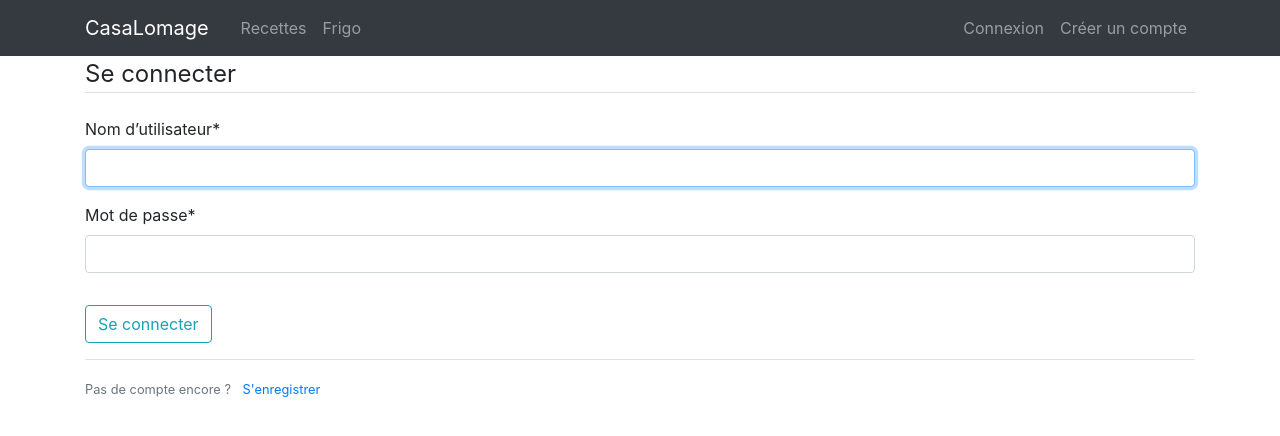
After one commit to lomira/dj_casaLomage, a Django app: page /login/ in a window 1280 px wide. The commit adds this page. Shown: the top 436 px of the page. Run offline with Django 3.2, Linux system fonts and the light colour scheme; parts of the project's set-up code (start-up, migrations or seed data) failed here and were passed over; some libraries are stand-ins or nearby versions.

Commit message:
login and out

```diff
--- a/dj_casaLomage/settings.py
+++ b/dj_casaLomage/settings.py
@@ -111,7 +111,7 @@ AUTH_PASSWORD_VALIDATORS = [
 # Internationalization
 # https://docs.djangoproject.com/en/3.1/topics/i18n/
 
-LANGUAGE_CODE = 'en-us'
+LANGUAGE_CODE = 'fr-fr'
 
 TIME_ZONE = 'Europe/Paris'
 
@@ -129,3 +129,7 @@ STATIC_URL = '/static/'
 
 # Cryspy config
 CRISPY_TEMPLATE_PACK = "bootstrap4"
+
+# Login config
+LOGIN_REDIRECT_URL = "recipe-home"
+LOGIN_URL = "login"
--- a/dj_casaLomage/urls.py
+++ b/dj_casaLomage/urls.py
@@ -14,12 +14,16 @@ Including another URLconf
     2. Add a URL to urlpatterns:  path('blog/', include('blog.urls'))
 """
 from django.contrib import admin
+from django.contrib.auth import views as auth_views
 from django.urls import path, include
 from users import views as user_views
 
 urlpatterns = [
     path('admin/', admin.site.urls),
     path("register/", user_views.register, name="register"),
+    path("profile/", user_views.profile, name="profile"),
+    path("login/", auth_views.LoginView.as_view(template_name="users/login.html"), name="login"),
+    path("logout/", auth_views.LogoutView.as_view(template_name="users/logout.html"), name="logout"),
     path("", include("recipes.urls")),
 
 ]
--- a/recipes/templates/recipes/all_recipes.html
+++ b/recipes/templates/recipes/all_recipes.html
@@ -1,6 +1,6 @@
 {% extends 'base.html' %}
 {% block content %}
-    <h1>All Recipes</h1>
+    <h1>Toutes les recettes</h1>
     {% for recipe in recipe_list %}
         <h2><a href="{% url 'recipe-detail' recipe.slug%}">{{ recipe.name }}</a></h2>
     {% endfor %}
--- a/templates/base.html
+++ b/templates/base.html
@@ -1,46 +1,62 @@
 <!DOCTYPE html>
 <html lang="en">
+
 <head>
     <!-- Required meta tags -->
     <meta charset="utf-8" />
-        <meta
-            name="viewport"
-            content="width=device-width, initial-scale=1, shrink-to-fit=no"
-        />
+    <meta name="viewport" content="width=device-width, initial-scale=1, shrink-to-fit=no" />
 
     <!-- Bootstrap CSS -->
-        <link
-            rel="stylesheet"
-            href="https://stackpath.bootstrapcdn.com/bootstrap/4.3.1/css/bootstrap.min.css"
-            integrity="sha384-ggOyR0iXCbMQv3Xipma34MD+dH/1fQ784/j6cY/iJTQUOhcWr7x9JvoRxT2MZw1T"
-            crossorigin="anonymous"
-        />
+    <link rel="stylesheet" href="https://stackpath.bootstrapcdn.com/bootstrap/4.3.1/css/bootstrap.min.css"
+        integrity="sha384-ggOyR0iXCbMQv3Xipma34MD+dH/1fQ784/j6cY/iJTQUOhcWr7x9JvoRxT2MZw1T" crossorigin="anonymous" />
 
     <title>Hello, world!</title>
 </head>
+
 <body>
+    <header class="site-header">
+        <nav class="navbar navbar-expand-md navbar-dark bg-dark">
+            <div class="container">
+                <a class="navbar-brand mr-4" href="{% url 'recipe-home' %}">CasaLomage</a>
+                <button class="navbar-toggler" type="button" data-toggle="collapse" data-target="#navbarToggle"
+                    aria-controls="navbarToggle" aria-expanded="false" aria-label="Toggle navigation">
+                    <span class="navbar-toggler-icon"></span>
+                </button>
+                <div class="collapse navbar-collapse" id="navbarToggle">
+                    <div class="navbar-nav mr-auto">
+                        <a class="nav-item nav-link" href="{% url 'recipe-home' %}">Recettes</a>
+                        <a class="nav-item nav-link" href="#">Frigo</a>
+                    </div>
+                    <!-- Navbar Right Side -->
+                    <div class="navbar-nav">
+                        {% if user.is_authenticated %}
+                        <a class="nav-item nav-link" href="{% url 'profile' %}">Profil</a>
+                        <a class="nav-item nav-link" href="{% url 'logout' %}">Déconnexion</a>
+                        {% else %}
+                        <a class="nav-item nav-link" href="{% url 'login' %}">Connexion</a>
+                        <a class="nav-item nav-link" href="{% url 'register' %}">Créer un compte</a>
+                        {% endif %}
+                    </div>
+                </div>
+            </div>
+        </nav>
+    </header>
     <div class="container">
         {% if messages %}{% for message in messages %}
         <div class="alert alert-{{message.tags}}">{{message}}</div>
-            {% endfor %}{% endif %}
-            {% block content %}{% endblock %}
+        {% endfor %}{% endif %} {% block content %}{% endblock %}
     </div>
     <!-- Optional JavaScript -->
     <!-- jQuery first, then Popper.js, then Bootstrap JS -->
-        <script
-            src="https://code.jquery.com/jquery-3.3.1.slim.min.js"
-            integrity="sha384-q8i/X+965DzO0rT7abK41JStQIAqVgRVzpbzo5smXKp4YfRvH+8abtTE1Pi6jizo"
-            crossorigin="anonymous"
-        ></script>
-        <script
-            src="https://cdnjs.cloudflare.com/ajax/libs/popper.js/1.14.7/umd/popper.min.js"
-            integrity="sha384-UO2eT0CpHqdSJQ6hJty5KVphtPhzWj9WO1clHTMGa3JDZwrnQq4sF86dIHNDz0W1"
-            crossorigin="anonymous"
-        ></script>
-        <script
-            src="https://stackpath.bootstrapcdn.com/bootstrap/4.3.1/js/bootstrap.min.js"
-            integrity="sha384-JjSmVgyd0p3pXB1rRibZUAYoIIy6OrQ6VrjIEaFf/nJGzIxFDsf4x0xIM+B07jRM"
-            crossorigin="anonymous"
-        ></script>
+    <script src="https://code.jquery.com/jquery-3.3.1.slim.min.js"
+        integrity="sha384-q8i/X+965DzO0rT7abK41JStQIAqVgRVzpbzo5smXKp4YfRvH+8abtTE1Pi6jizo" crossorigin="anonymous">
+    </script>
+    <script src="https://cdnjs.cloudflare.com/ajax/libs/popper.js/1.14.7/umd/popper.min.js"
+        integrity="sha384-UO2eT0CpHqdSJQ6hJty5KVphtPhzWj9WO1clHTMGa3JDZwrnQq4sF86dIHNDz0W1" crossorigin="anonymous">
+    </script>
+    <script src="https://stackpath.bootstrapcdn.com/bootstrap/4.3.1/js/bootstrap.min.js"
+        integrity="sha384-JjSmVgyd0p3pXB1rRibZUAYoIIy6OrQ6VrjIEaFf/nJGzIxFDsf4x0xIM+B07jRM" crossorigin="anonymous">
+    </script>
 </body>
+
 </html>
--- /dev/null
+++ b/users/templates/users/login.html
@@ -0,0 +1,19 @@
+{% extends 'base.html' %} {% load crispy_forms_tags %} {% block content %}
+<div class="content-section">
+    <form method="POST">
+        {% csrf_token %}
+        <fieldset class="form-group">
+            <legend class="border-bottom mb-4">Se connecter</legend>
+            {{ form |crispy }}
+        </fieldset>
+        <div class="form-group">
+            <button class="btn btn-outline-info" type="submit">Se connecter</button>
+        </div>
+    </form>
+
+    <div class="border-top pt-3">
+        <small class="text-muted">Pas de compte encore ?
+            <a class="ml-2" href="{% url 'register' %}">S'enregistrer</a></small>
+    </div>
+</div>
+{% endblock content %}
--- /dev/null
+++ b/users/templates/users/profile.html
@@ -0,0 +1,5 @@
+{% extends 'base.html' %} {% load crispy_forms_tags %} {% block content %}
+<div class="content-section">
+    <h1> {{user.username}}</h1>
+</div>
+{% endblock content %}
```
Also changed, not shown: recipes/templates/recipes/one_recipe.html (+7 -7 lines), users/templates/users/logout.html (added, +9 -0 lines), users/templates/users/register.html (+4 -4 lines), users/views.py (+7 -1 lines). Lines whose indentation alone changed are shown as unchanged.
